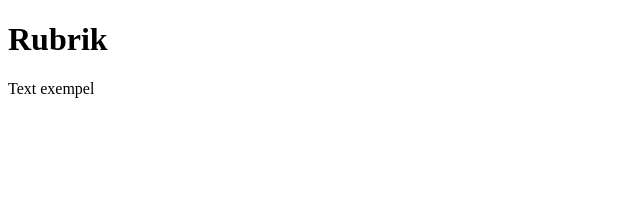
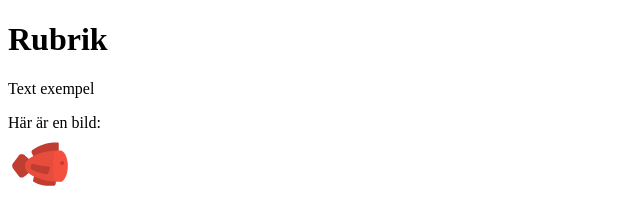
Before and after one commit to leomir1206/uppgift54, a plain HTML site: page index.html in a window 1280 px wide. Shown: the whole page, without its empty margins (0-640 px from the left). Drawn offline with Linux system fonts and the light colour scheme.

Commit message:
Lade till en bild

```diff
--- a/index.html
+++ b/index.html
@@ -9,5 +9,6 @@
   <body>
     <h1>Rubrik</h1>
     <p>Text exempel</p>
+    <p>Här är en bild:<br><img src="fishTile_078.png" alt="fish"></p>
   </body>
 </html>
```
Also changed, not shown: fishTile_078.png (added).
